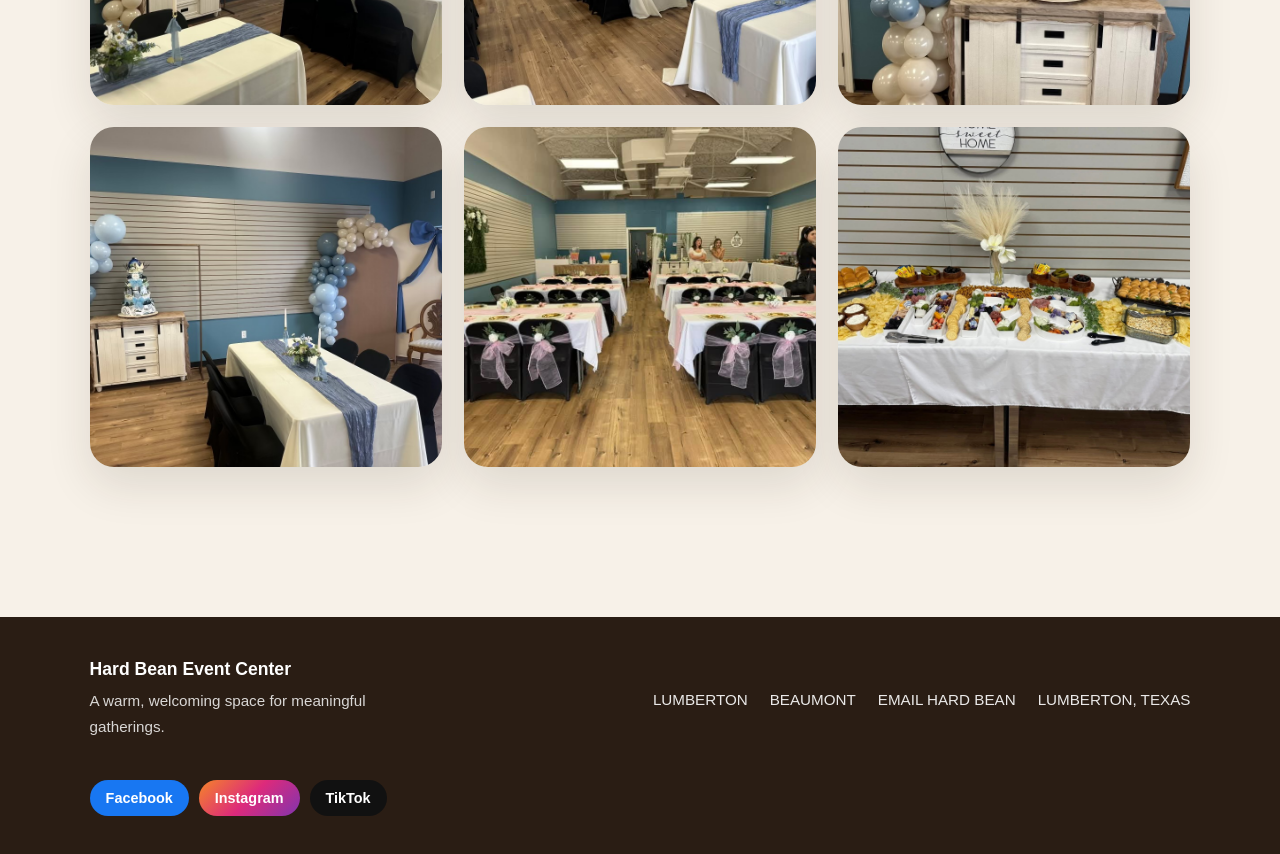
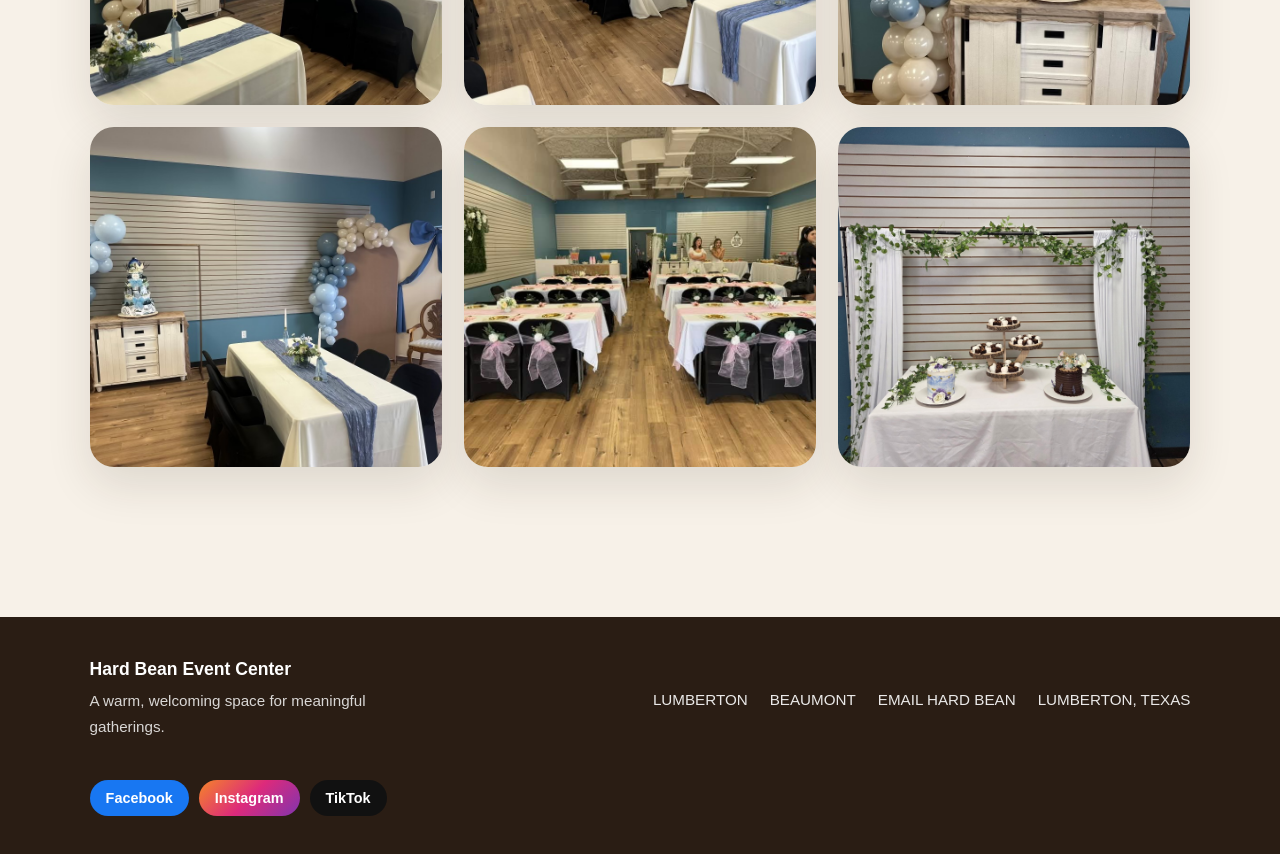
Before and after one commit to anastasis-elite/hardbean-events, a Next.js app: page /gallery in a window 1280 px wide. Shown: the part 1180-2034 px from the top of the page. Built offline with nearby package versions, Linux system fonts and the light colour scheme.

Commit message:
Update page.tsx

```diff
--- a/app/gallery/page.tsx
+++ b/app/gallery/page.tsx
@@ -20,7 +20,7 @@ export default function GalleryPage() {
         <img src="/1366.jpeg" alt="" />
         <img src="/1363.jpeg" alt="" />
         <img src="/2154.jpeg" alt="" />
-        <img src="/1139.jpeg" alt="" />
+        <img src="/0ac5c2f2-f1a0-4270-820e-f021d45fd843-1_all_15.jpeg" alt="" />
       </section>
     </main>
   );
```
